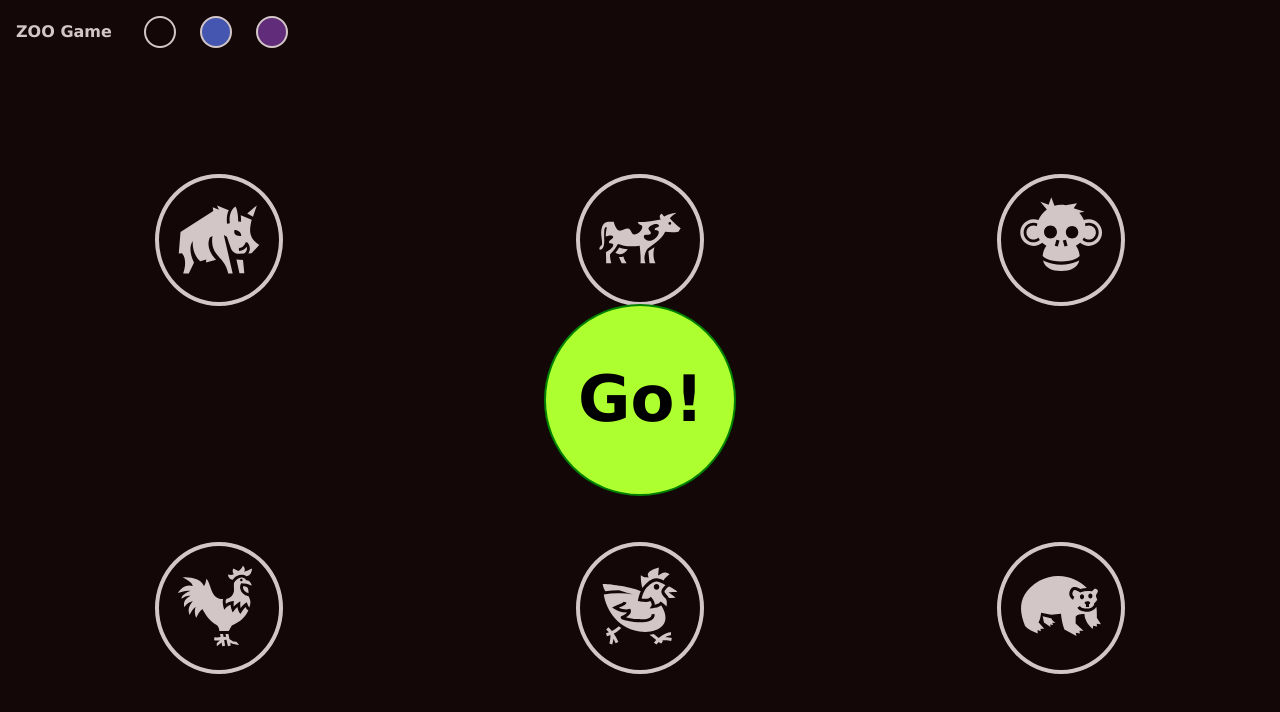
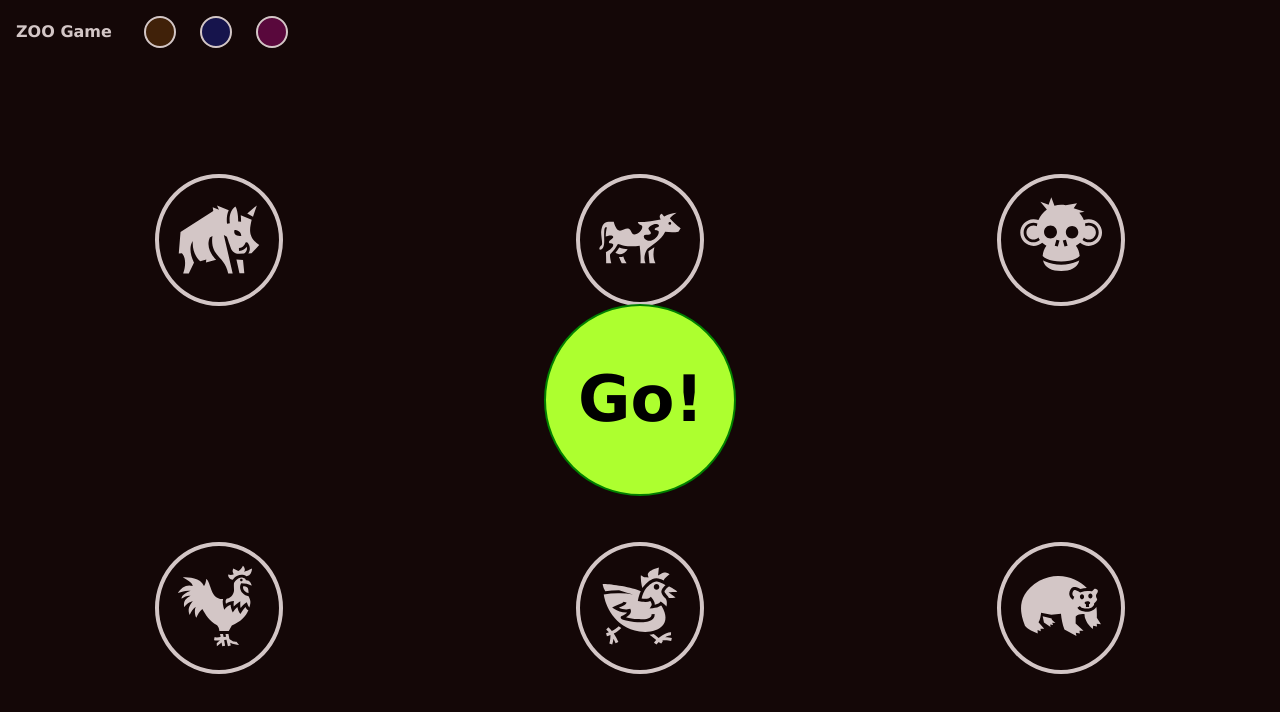
Before and after one commit to Raus-Michal/vue-KidsZooGame, a Vue app: page / in a window 1280 px wide. Shown: the top 712 px of the page. Built offline with nearby package versions, Linux system fonts and the light colour scheme.

Commit message:
Uprava funkce prebarveni aplikace v Header - nove je mozne volit az 4 barvy!

```diff
--- a/src/components/Header.vue
+++ b/src/components/Header.vue
@@ -1,14 +1,61 @@
 <script setup lang="ts">
-import { ref } from "vue";
+import { ref , onMounted } from "vue";
 
-const changeColor=(color:string)=>{
-// funkce přebarví pozadí aplikace
+const button1 = ref<HTMLButtonElement | null>(null); // buton 1. pro volbu pozadí aplikace
+const button2 = ref<HTMLButtonElement | null>(null); // buton 2. pro volbu pozadí aplikace
+const button3 = ref<HTMLButtonElement | null>(null); // buton 3. pro volbu pozadí aplikace
+const button4 = ref<HTMLButtonElement | null>(null); // buton 4. pro volbu pozadí aplikace
+
+const color:string[]=["black","rgb(58, 34, 2)","rgb(2, 17, 92)","rgb(92, 1, 71)"]; // barvy [černá,hnědá,modrá,fialová]
+
+onMounted(() => {
+  if (button1.value) {
+    button1.value.style.display = "none"; // Tlačítko bude skryté, protože původní barva pozadí aplikace je černá
+    // přebarvení není třeba, default background-color je black
+  }
+
+  if (button2.value) {
+    button2.value.style.backgroundColor  = color[1]; // Přebarví button na barvu, kterou následně bude možné přebarvit barvu pozadí aplikace
+  }
+
+  if (button3.value) {
+    button3.value.style.backgroundColor  = color[2]; // Přebarví button na barvu, kterou následně bude možné přebarvit barvu pozadí aplikace
+  }
+
+  if (button4.value) {
+    button4.value.style.backgroundColor  = color[3]; // Přebarví button na barvu, kterou následně bude možné přebarvit barvu pozadí aplikace
+  }
+
+});
+
+
+
+const changeColor=(id:number)=>{
+// funkce přebarví pozadí aplikace a schová button s aktuální barvou
+
+const buttons = [button1, button2, button3, button4]; // všechny buttony vloží do pole
+
+buttons.forEach((btn, index) => {
+  if (btn.value){
+    // pokud button existuje
+    btn.value.style.display = "block"; // Zobrazí všechny buttony
+  }
+}); // smyčka všechny buttony zviditelní
+
+const activeButton = buttons[id - 1]; // Najdeme button v poli, na který bylo právě kliknuto
+if (activeButton.value) {
+  // pokud HTML element button existuje
+  activeButton.value.style.display = "none"; // Skryjeme tlačítko s aktivní barvou
+}
+
 const app=document.getElementById("app") as HTMLElement; // tělo Vue aplikace
+const colorBackground=color[id-1]; // (id - 1): určí barvu v poli, které je číslováno od 0
+
 
 if(app) {
-// pokud HTML element existuje
-app.style.backgroundColor=color; // změní barvu pozadí těla Vue aplikace
-document.body.style.backgroundColor=color; // změní barvu pozadí těla Vue aplikace
+  // pokud HTML element existuje
+  app.style.backgroundColor=colorBackground; // změní barvu pozadí těla Vue aplikace
+  document.body.style.backgroundColor=colorBackground; // změní barvu pozadí těla Vue aplikace
 }
 
 };
@@ -54,9 +101,10 @@ const dialog = ref<HTMLDialogElement | null>(null); // Reference na dialogový e
 <header>
     <a href="#" @click="openDialog" title="Information" ><h1>ZOO Game</h1></a>
     <aside>
-        <button type="button" title="Black color" @click="changeColor('black')"></button>
-        <button type="button" title="Royalblue color" @click="changeColor('royalblue')"></button>
-        <button type="button" title="Rebeccapurple color" @click="changeColor('rebeccapurple')"></button>
+        <button ref="button1" type="button" title="Color 1" @click="changeColor(1)"></button>
+        <button ref="button2" type="button" title="Color 2" @click="changeColor(2)"></button>
+        <button ref="button3" type="button" title="Color 3" @click="changeColor(3)"></button>
+        <button ref="button4" type="button" title="Color 4" @click="changeColor(4)"></button>
     </aside>
 </header>
 
@@ -94,17 +142,7 @@ min-width:2rem;
 width:2rem;
 border-radius:50%;
 border:2px solid white;
-background-color:royalblue;
-}
-
-aside button:first-child
-{
 background-color:black;
-}
-
-aside button:last-child
-{
-background-color:rebeccapurple;
 }
 
 a,a:link,a:visited,a:active
--- a/src/stores/animals.ts
+++ b/src/stores/animals.ts
@@ -96,7 +96,6 @@ export const useAnimals = defineStore('animals', {
             const kryt = document.querySelector(".kryt") as HTMLElement; // element kryt je průhledný div přes celou aplikaci, který zabrání klikání uživatele do aplikace během animace
             if(kryt){
               // pokud HTML Element existuje
-              console.log("kryt");
               kryt.style.zIndex = "10"; // aktivace krytí, aby uživatel nemohl klikat na jakýkoli button během animace
             }
 
@@ -109,7 +108,7 @@ export const useAnimals = defineStore('animals', {
                 // pokud HTML Element existuje
                 kryt.style.zIndex = "-1"; // skrytí krytu, tak, aby se neprojevoval v aplikaci
               }
-            },750); // vrátí background-color body na default hodnotu za čas odpovídající transition v CSS
+            },500); // vrátí background-color body na default hodnotu za čas odpovídající transition v CSS
           }
         }
     },
```
